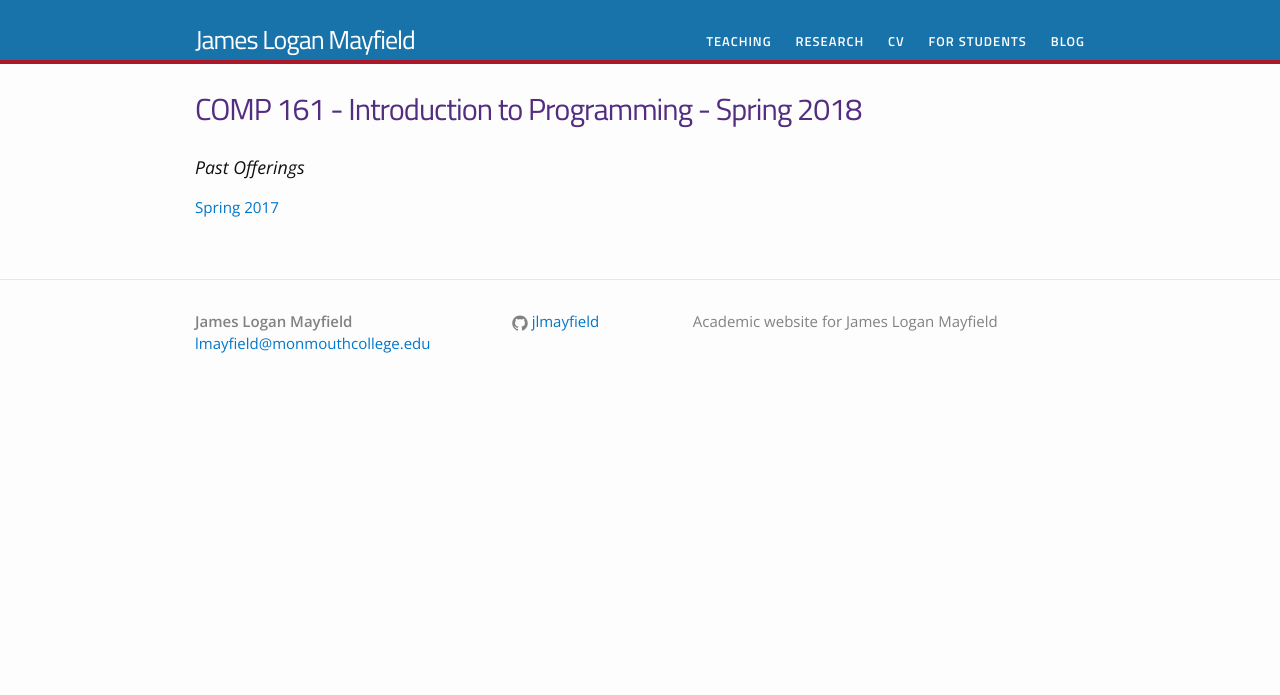
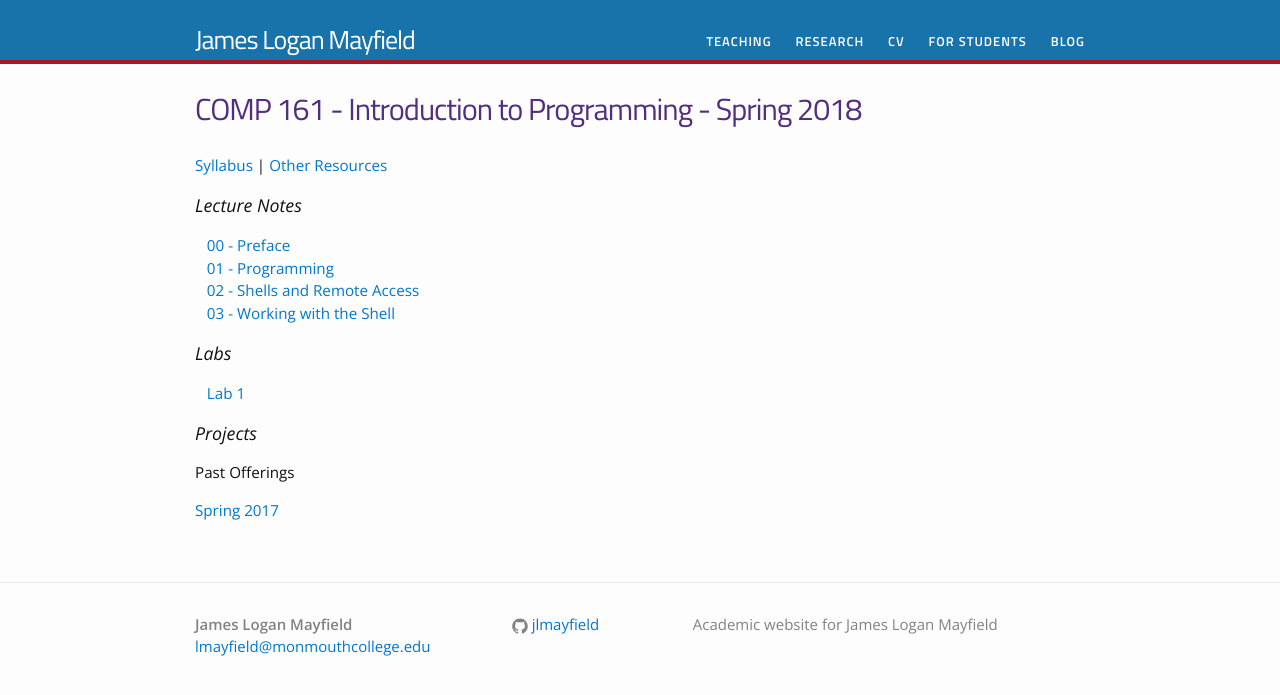
Before and after one commit to jlmayfield/jlmayfield.github.io, a Jekyll site: the page built from teaching/comp161.md, in a window 1280 px wide. Shown: the top 695 px of the page. Built offline with Jekyll 4.4.1, drawn with Linux system fonts in a browser that asks for light colours.

Commit message:
sp18. week1 materials for comp160 and comp161.

```diff
--- a/teaching/comp161.md
+++ b/teaching/comp161.md
@@ -4,6 +4,24 @@ title: COMP 161 - Introduction to Programming - Spring 2018
 permalink: /teaching/COMP161/
 ---
 
-### Past Offerings
+[Syllabus](/teaching/COMP161/comp161-syllabus.pdf) |
+[Other Resources](/teaching/COMP161/comp161-sources.pdf)
+
+### Lecture Notes
+
+&nbsp;&nbsp;&nbsp;[00 - Preface](/teaching/COMP161/notes/comp161-lectureNotes-00.pdf)
+&nbsp;&nbsp;&nbsp;[01 - Programming](/teaching/COMP161/notes/comp161-lectureNotes-01.pdf)
+&nbsp;&nbsp;&nbsp;[02 - Shells and Remote Access](/teaching/COMP161/notes/comp161-lectureNotes-02.pdf)
+&nbsp;&nbsp;&nbsp;[03 - Working with the Shell](/teaching/COMP161/notes/comp161-lectureNotes-03.pdf)
+
+### Labs
+
+&nbsp;&nbsp;&nbsp;[Lab 1](/teaching/COMP161/labs/comp161-lab1.pdf)
+
+
+### Projects
+
+
+#### Past Offerings
 
 [Spring 2017](/teaching/COMP161/sp17/)
```
Also changed, not shown: teaching/COMP161/sp17/comp161-sp17.md (+4 -4 lines), teaching/comp160.md (+18 -0 lines), 9 other files.
